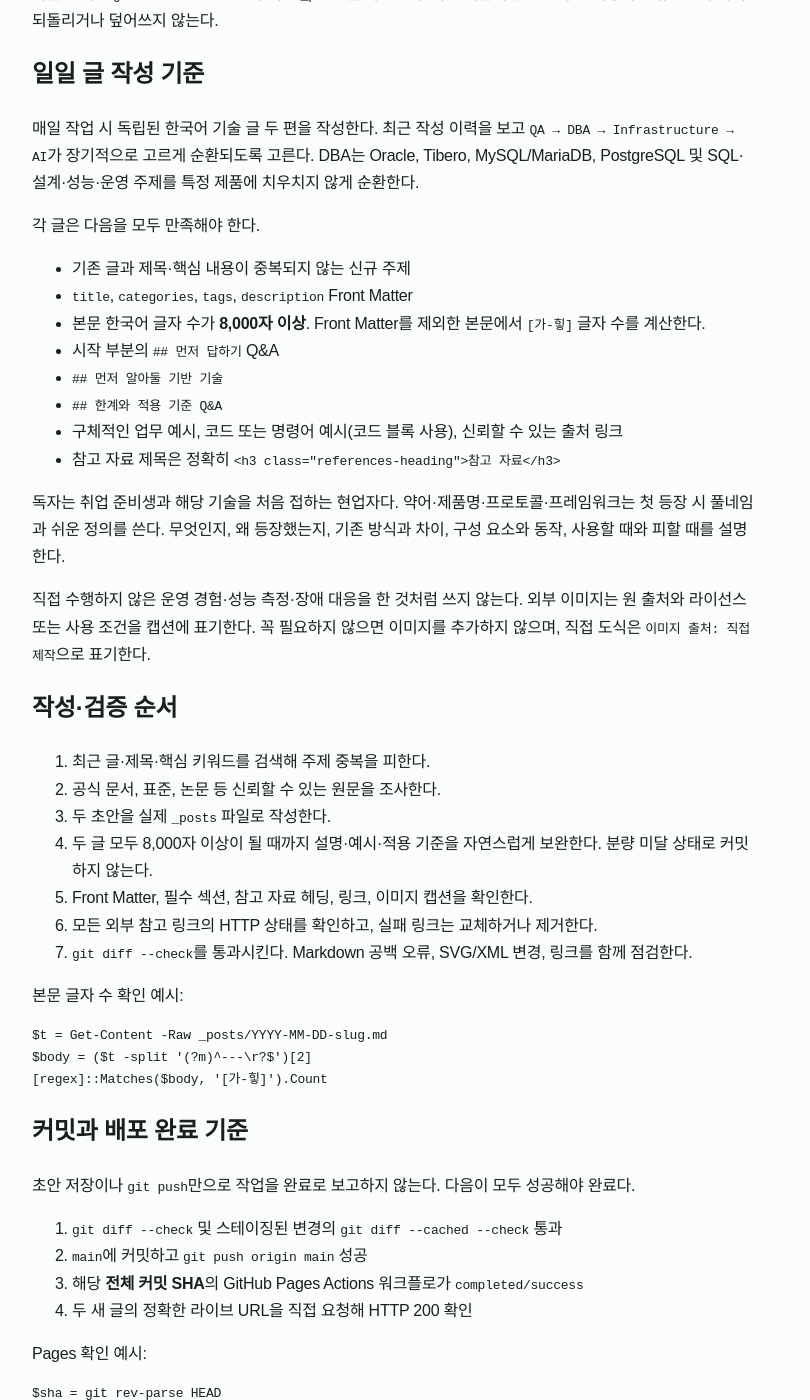
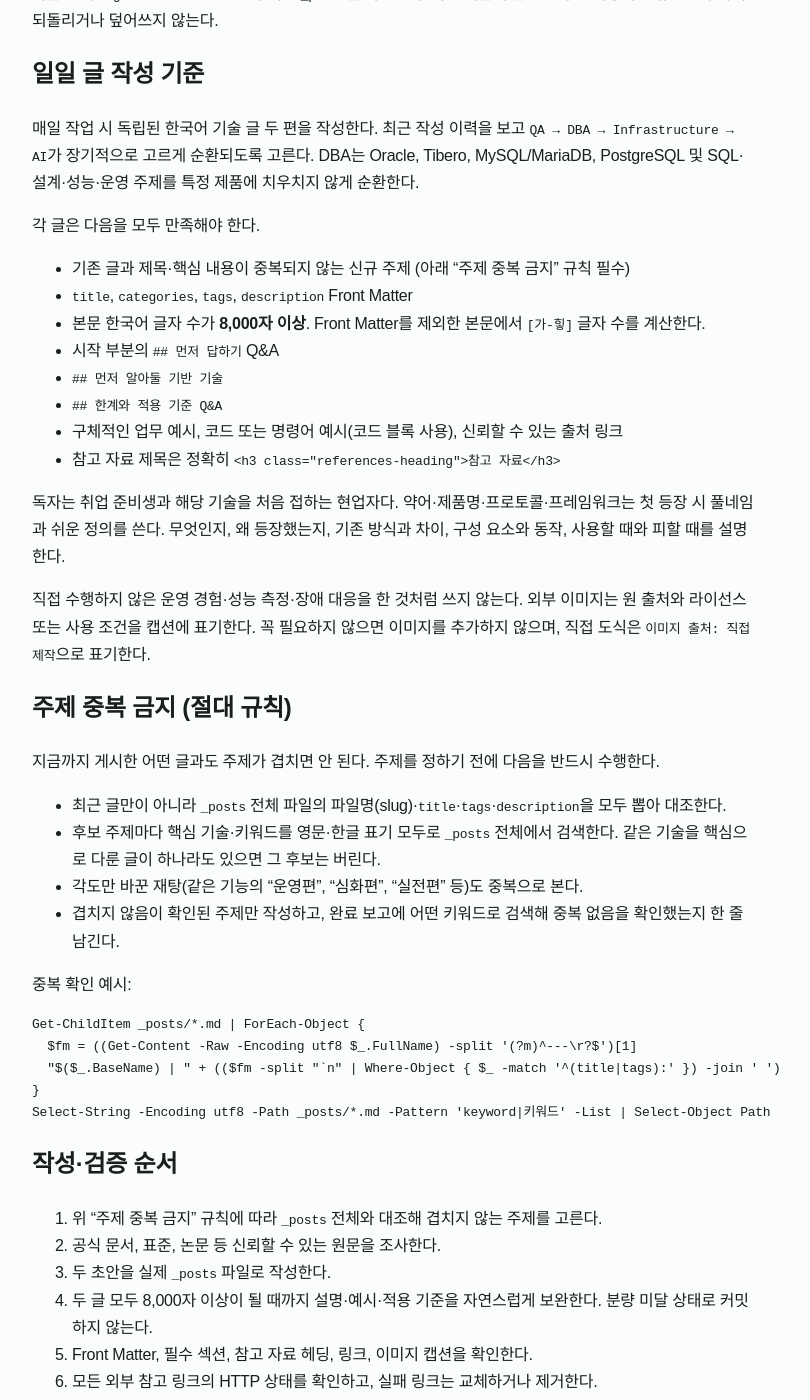
Before and after one commit to Seoha57/TechBlog, a Jekyll site: the page built from AGENTS.md, in a window 1280 px wide and 1400 px high, scrolled down 921 px. Shown: the whole window, without its empty margins (246-1056 px from the left). Built offline with Jekyll 4.4.1, drawn with Linux system fonts in a browser that asks for light colours; some web fonts are replaced; our own code applies the rules of GitHub Pages for plain Markdown files.

Commit message:
docs: add strict topic duplication rule to agent workflow
Co-Authored-By: Claude Opus 5.5 <noreply@anthropic.com>

````diff
--- a/AGENTS.md
+++ b/AGENTS.md
@@ -19,7 +19,7 @@
 
 각 글은 다음을 모두 만족해야 한다.
 
-- 기존 글과 제목·핵심 내용이 중복되지 않는 신규 주제
+- 기존 글과 제목·핵심 내용이 중복되지 않는 신규 주제 (아래 "주제 중복 금지" 규칙 필수)
 - `title`, `categories`, `tags`, `description` Front Matter
 - 본문 한국어 글자 수가 **8,000자 이상**. Front Matter를 제외한 본문에서 `[가-힣]` 글자 수를 계산한다.
 - 시작 부분의 `## 먼저 답하기` Q&A
@@ -32,9 +32,28 @@
 
 직접 수행하지 않은 운영 경험·성능 측정·장애 대응을 한 것처럼 쓰지 않는다. 외부 이미지는 원 출처와 라이선스 또는 사용 조건을 캡션에 표기한다. 꼭 필요하지 않으면 이미지를 추가하지 않으며, 직접 도식은 `이미지 출처: 직접 제작`으로 표기한다.
 
+## 주제 중복 금지 (절대 규칙)
+
+지금까지 게시한 어떤 글과도 주제가 겹치면 안 된다. 주제를 정하기 전에 다음을 반드시 수행한다.
+
+- 최근 글만이 아니라 `_posts` 전체 파일의 파일명(slug)·`title`·`tags`·`description`을 모두 뽑아 대조한다.
+- 후보 주제마다 핵심 기술·키워드를 영문·한글 표기 모두로 `_posts` 전체에서 검색한다. 같은 기술을 핵심으로 다룬 글이 하나라도 있으면 그 후보는 버린다.
+- 각도만 바꾼 재탕(같은 기능의 "운영편", "심화편", "실전편" 등)도 중복으로 본다.
+- 겹치지 않음이 확인된 주제만 작성하고, 완료 보고에 어떤 키워드로 검색해 중복 없음을 확인했는지 한 줄 남긴다.
+
+중복 확인 예시:
+
+```powershell
+Get-ChildItem _posts/*.md | ForEach-Object {
+  $fm = ((Get-Content -Raw -Encoding utf8 $_.FullName) -split '(?m)^---\r?$')[1]
+  "$($_.BaseName) | " + (($fm -split "`n" | Where-Object { $_ -match '^(title|tags):' }) -join ' ')
+}
+Select-String -Encoding utf8 -Path _posts/*.md -Pattern 'keyword|키워드' -List | Select-Object Path
+```
+
 ## 작성·검증 순서
 
-1. 최근 글·제목·핵심 키워드를 검색해 주제 중복을 피한다.
+1. 위 "주제 중복 금지" 규칙에 따라 `_posts` 전체와 대조해 겹치지 않는 주제를 고른다.
 2. 공식 문서, 표준, 논문 등 신뢰할 수 있는 원문을 조사한다.
 3. 두 초안을 실제 `_posts` 파일로 작성한다.
 4. 두 글 모두 8,000자 이상이 될 때까지 설명·예시·적용 기준을 자연스럽게 보완한다. 분량 미달 상태로 커밋하지 않는다.
````
